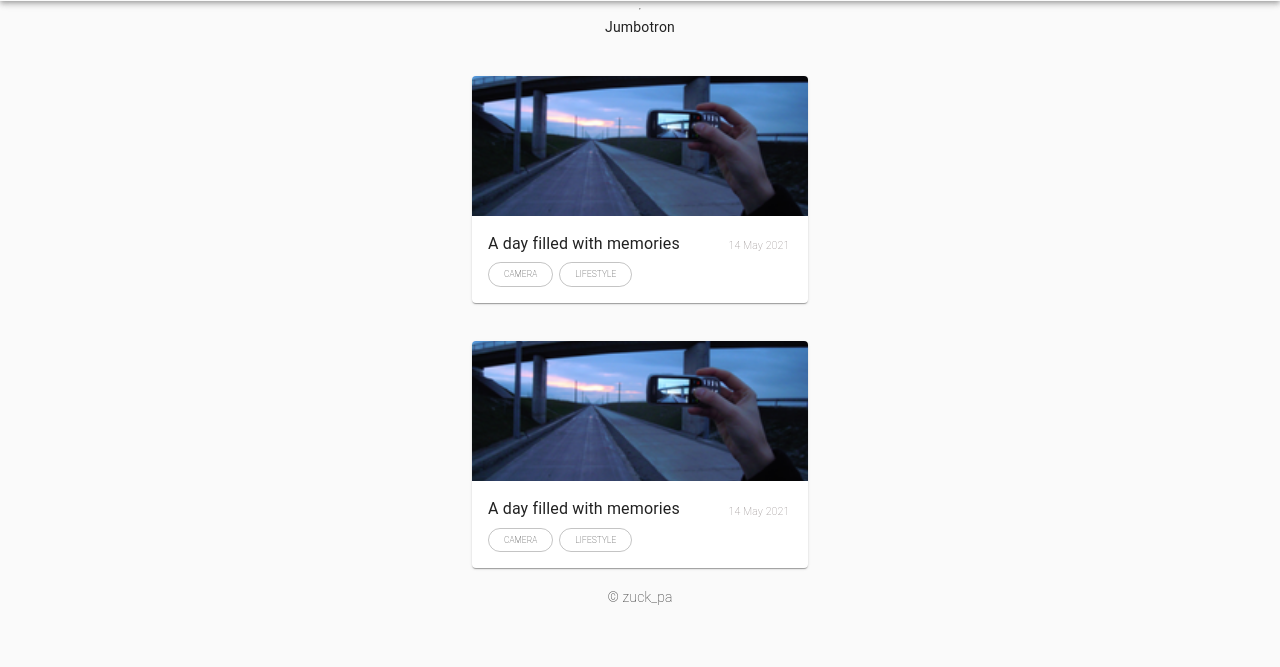
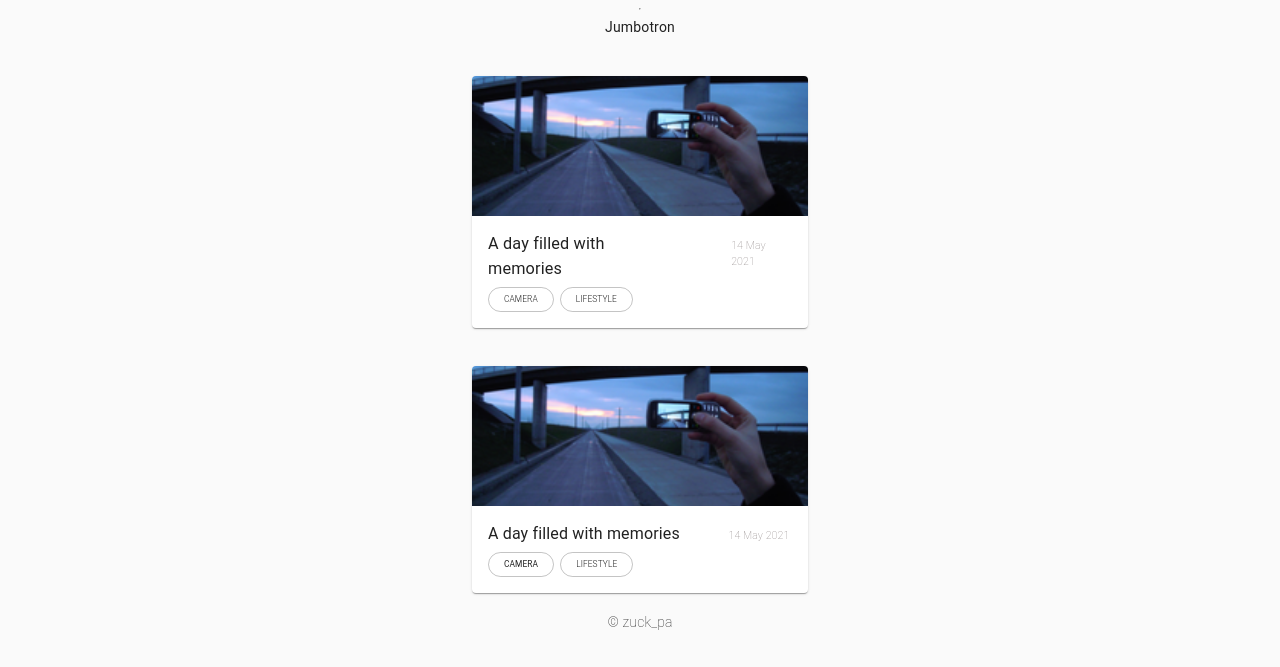
Before and after one commit to zuckpa1999/zuck-blog, a Gatsby site: page / in a window 1280 px wide. Shown: the part 63-730 px from the top of the page. Built offline with nearby package versions, Linux system fonts and the light colour scheme; Gatsby itself is replaced by a stand-in of ours.

Commit message:
boxshadow removed, adjust fontweight on tags

```diff
--- a/src/pages/index.tsx
+++ b/src/pages/index.tsx
@@ -60,7 +60,7 @@ export default function Blog() {
             />
             <CardContent>
               <div className={classes.cardContentDetail1}>
-                <Typography style={{ fontSize: "1.2em" }}>
+                <Typography style={{ fontSize: "1.22em" }}>
                   A day filled with memories
                 </Typography>
                 <Typography
@@ -80,12 +80,12 @@ export default function Blog() {
                   variant="outlined"
                   style={{ borderRadius: "15em", marginRight: "2%" }}
                 >
-                  <Typography style={{ fontSize: "0.6em", fontWeight: 200 }}>
+                  <Typography style={{ fontSize: "0.6em", fontWeight: 350 }}>
                     camera
                   </Typography>
                 </Button>
                 <Button variant="outlined" style={{ borderRadius: "15em" }}>
-                  <Typography style={{ fontSize: "0.6em", fontWeight: 200 }}>
+                  <Typography style={{ fontSize: "0.6em", fontWeight: 350 }}>
                     lifestyle
                   </Typography>
                 </Button>
@@ -124,12 +124,12 @@ export default function Blog() {
                   variant="outlined"
                   style={{ borderRadius: "15em", marginRight: "2%" }}
                 >
-                  <Typography style={{ fontSize: "0.6em", fontWeight: 100 }}>
+                  <Typography style={{ fontSize: "0.6em", fontWeight: 400 }}>
                     camera
                   </Typography>
                 </Button>
                 <Button variant="outlined" style={{ borderRadius: "15em" }}>
-                  <Typography style={{ fontSize: "0.6em", fontWeight: 100 }}>
+                  <Typography style={{ fontSize: "0.6em", fontWeight: 300 }}>
                     lifestyle
                   </Typography>
                 </Button>
@@ -163,6 +163,7 @@ const useStyles = makeStyles((theme) => ({
   navbar: {
     backgroundColor: "transparent",
     color: "transparent",
+    boxShadow: "none",
   },
   toolbar: {
     color: "black",
```
